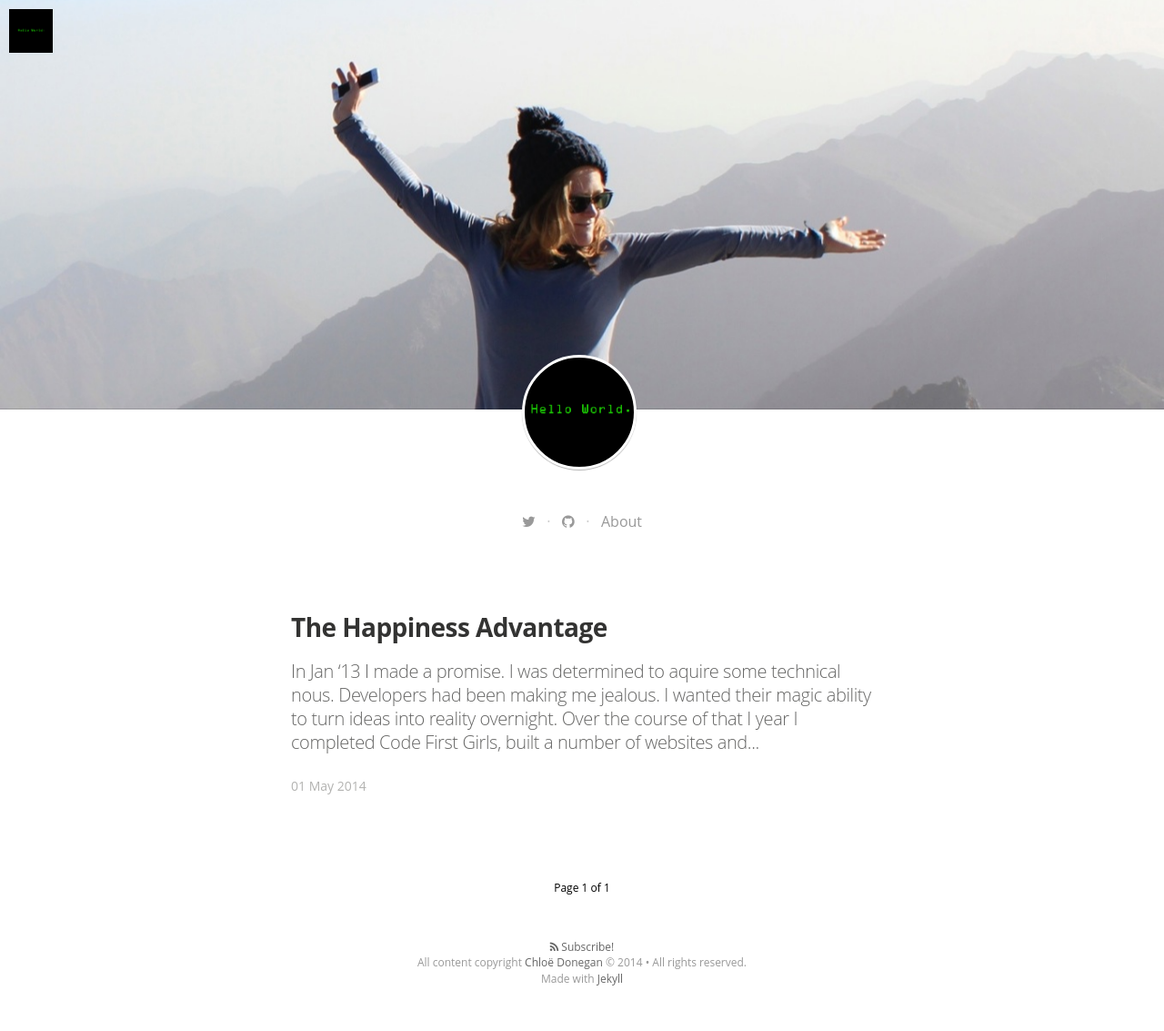
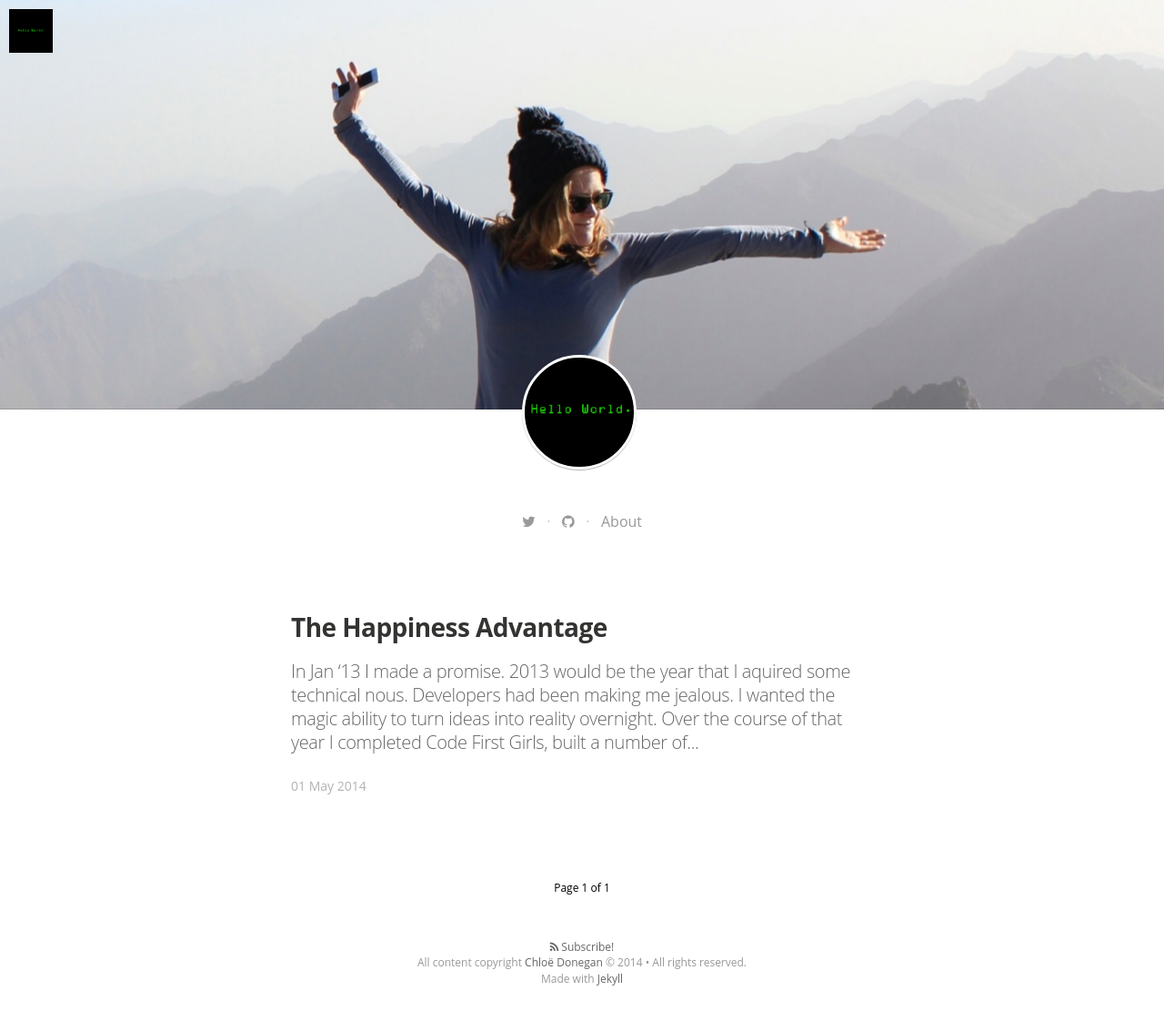
Before and after one commit to csharpd/csharpd.github.io, a Jekyll site: the page built from index.html, in a window 1280 px wide. Shown: the whole page at 91% size. Built offline with Jekyll 4.4.1, drawn with Linux system fonts in a browser that asks for light colours; nearby versions of some CDN libraries; some web fonts are replaced; Markdown is read by kramdown in place of the engine named in the settings; the list of posts is cut into pages by our own code.

Commit message:
wordsmithing

```diff
--- a/_posts/2014-05-01-The-happiness-advantage.markdown
+++ b/_posts/2014-05-01-The-happiness-advantage.markdown
@@ -5,17 +5,17 @@
 categories: education
 image: /assets/article_images/2014-05-01-The-happiness-advantage/baloons2.jpg
 ---
-In Jan ‘13 [I made a promise](http://www.eyedea.org.uk/2012/12/28/the-year-ahead/). I was determined to aquire some technical nous. Developers had been making me jealous. I wanted their magic ability to turn ideas into reality overnight. Over the course of that I year I completed [Code First Girls](http://www.codefirstgirls.org.uk/), built a number of [websites](http://www.geekchic.me/) and launched an [iOS app](https://www.youtube.com/watch?v=52XkpGwWxLo).
+In Jan ‘13 [I made a promise](http://www.eyedea.org.uk/2012/12/28/the-year-ahead/). 2013 would be the year that I aquired some technical nous. Developers had been making me jealous. I wanted the magic ability to turn ideas into reality overnight. Over the course of that year I completed [Code First Girls](http://www.codefirstgirls.org.uk/), built a number of [websites](http://www.geekchic.me/) and launched an [iOS app](https://www.youtube.com/watch?v=52XkpGwWxLo).
 
 ![](/assets/article_images/2014-05-01-The-happiness-advantage/geekgirlme.jpg)
 
 Now I've I’ve decided to go the whole hog and devote 84 days to learning to code.  Next month I'm starting at Makers Academy, an intensive Ruby web development bootcamp.
-I've finished the prep material so I asked one of the MA teachers what else I could do to prepare. His answer surprised me:
+I've finished the prep material so I asked one of the MA teachers what else I could do. His answer surprised me:
 >’Work on your mindset. The biggest thing that people struggle with here is themselves. If you can treat it like a game and remain positive, you will do well”.
 
-The same day I came across a TED talk that also talks about how positivity enhances your ability to learn new things!
+The same day I came across a TED talk that also talks about how positivity enhances your ability to learn new things! Apparently you can train yourself to become more optimistic which will in turn cause your brain to work more effectively.
 
-Apparently you can train yourself to become more optimistic which will cause get your brain to work more effectively. In his TED talk Shawn Achor suggests the following;
+In his TED talk Shawn Achor suggests the following;
 
 1. ###Create a gratitude list and add to it each day
 *This teaches your brain to scan the world for the positive first.*
```
Also changed, not shown: other parts of _posts/2014-05-01-The-happiness-advantage.markdown (+1 -1 lines), about.md (+2 -2 lines), 1 other file.
